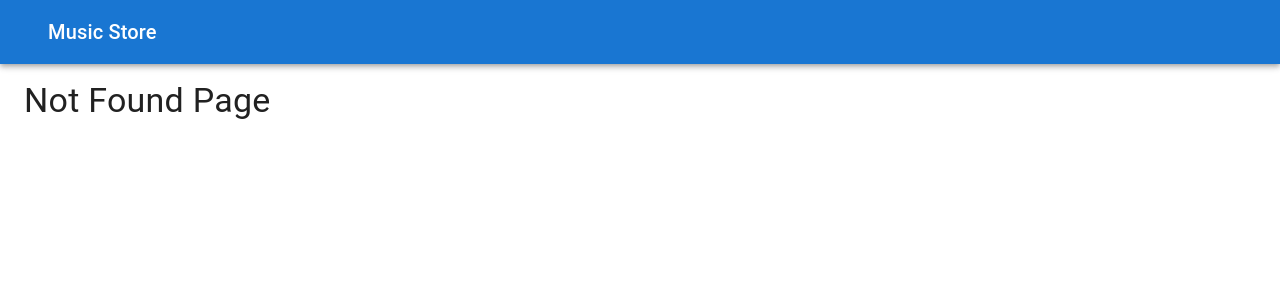
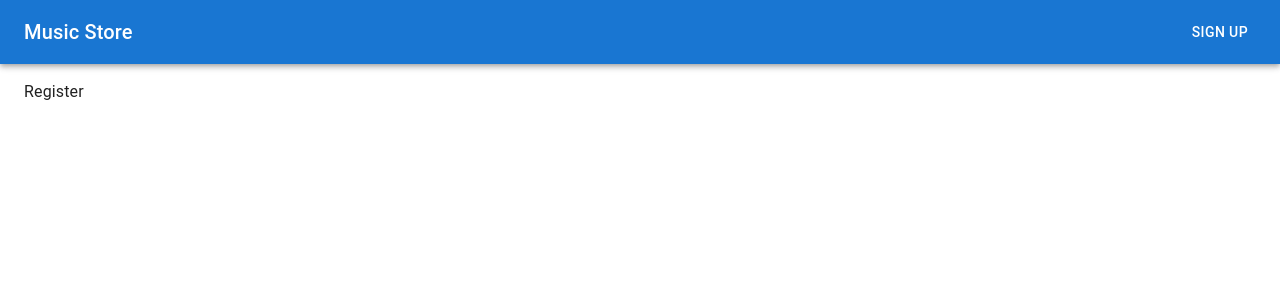
Before and after one commit to ArsenSadykov2/HomeWork82-js28, a React (Vite) app in the folder frontend/: page /register in a window 1280 px wide. Before the commit this address had no page. Shown: the top 300 px of the page. Built offline with nearby package versions, Linux system fonts and the light colour scheme.

Commit message:
HW-86: Added path to register new users.

```diff
--- a/frontend/src/App.tsx
+++ b/frontend/src/App.tsx
@@ -6,6 +6,7 @@ import {Route, Routes } from 'react-router-dom';
 import Artists from './features/artists/Artists';
 import Albums from './features/albums/Albums';
 import Tracks from './features/tracks/Tracks';
+import Register from "./features/users/Register.tsx";
 
 const App = () => (
     <>
@@ -23,6 +24,7 @@ const App = () => (
                     <Route path="/albums" element={<Albums/>}/>
                     <Route path="/albums/:id" element={<Albums/>}/>
                     <Route path="/tracks/:id" element={<Tracks/>}/>
+                    <Route path="/register" element={<Register/>}/>
                     <Route path="*" element={<Typography variant="h4">Not Found Page</Typography>}/>
                 </Routes>
             </Container>
--- a/frontend/src/components/AppToolbar/AppToolbar.tsx
+++ b/frontend/src/components/AppToolbar/AppToolbar.tsx
@@ -1,4 +1,4 @@
-import {AppBar, Container, styled, Toolbar, Typography} from '@mui/material';
+import {AppBar, Button, styled, Toolbar, Typography} from '@mui/material';
 import { NavLink } from 'react-router-dom';
 
 
@@ -16,12 +16,11 @@ const Link = styled(NavLink)({
 const AppToolbar = () => {
     return (
         <AppBar position="sticky" sx={{mb: 2}}>
-            <Toolbar>
-                <Container maxWidth="xl">
+            <Toolbar sx={{justifyContent: 'space-between'}}>
                     <Typography variant="h6" component="div" sx={{flexGrow: 1}}>
                         <Link to="/">Music Store</Link>
                     </Typography>
-                </Container>
+                    <Button component={NavLink} to={'/register'} color={'inherit'}>Sign Up</Button>
             </Toolbar>
         </AppBar>
     );
--- /dev/null
+++ b/frontend/src/features/users/Register.tsx
@@ -0,0 +1,26 @@
+import {type ChangeEvent, type FormEvent, useState} from "react";
+import type {RegisterMutation} from "../../types";
+
+const Register = () => {
+    const [state, setState] = useState<RegisterMutation>({
+        username: '',
+        password: '',
+    });
+
+    const inputChangeHandler = (e: ChangeEvent<HTMLInputElement>): void => {
+        const [name, value] = e.target.value;
+        setState(prevState => ({ ...prevState, [name]: value }));
+    };
+
+    const onSubmitForm = (e: FormEvent) => {
+        e.preventDefault();
+    };
+
+    return (
+        <div>
+            Register
+        </div>
+    );
+};
+
+export default Register;
--- a/frontend/src/types.d.ts
+++ b/frontend/src/types.d.ts
@@ -20,3 +20,8 @@ export interface Track {
     duration: string;
     number: number;
 }
+
+export interface RegisterMutation {
+    username: string;
+    password: string;
+}
```
